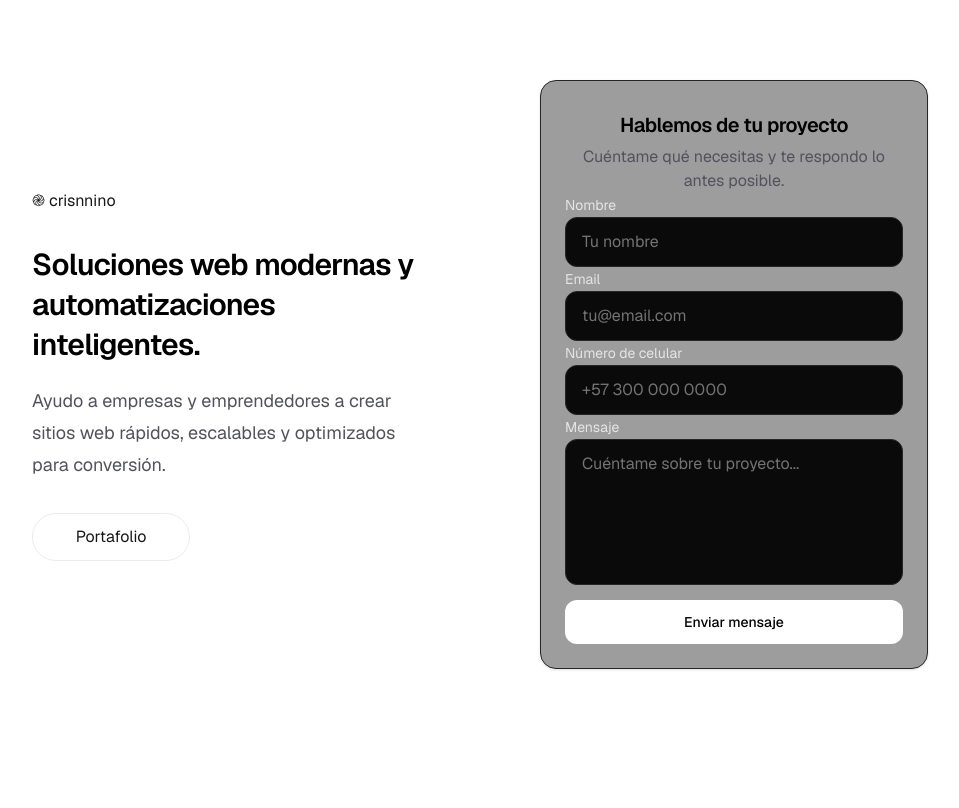
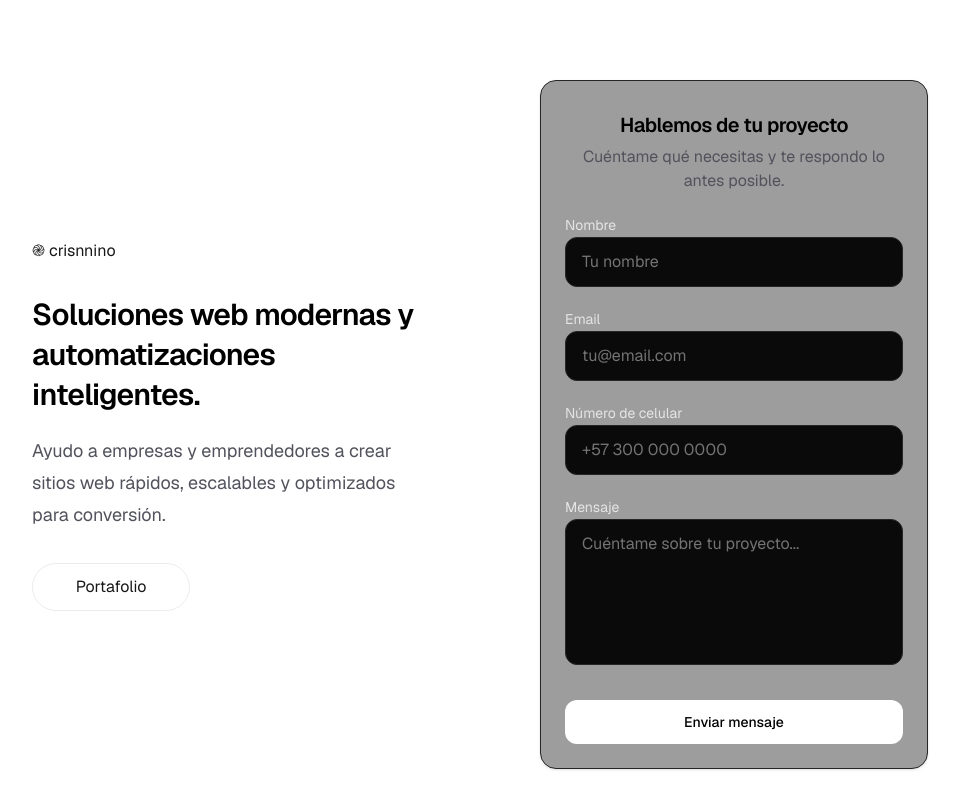
Before and after one commit to felipenino13/crisnnino, a Next.js app: page / in a window 1280 px wide. Shown: the top 808 px of the page, without its empty margins (160-1119 px from the left). Built offline with nearby package versions, Linux system fonts and the light colour scheme.

Commit message:
datos del formulario direccionado a n8n

```diff
--- a/app/page.tsx
+++ b/app/page.tsx
@@ -1,3 +1,5 @@
+import ContactForm from "@/components/ContactForm";
+
 export default function Home() {
   return (
     <div className="flex min-h-screen items-center justify-center bg-zinc-50 font-sans dark:bg-black">
@@ -23,96 +25,7 @@ export default function Home() {
               </a>
           </div>
           <div className="space-y-5 rounded-2xl border border-neutral-800 bg-neutral-950/40 p-6 shadow-sm">
-
-
-          {/* Contact Form */}
-            <form
-            action="mailto:info@crisnnino.com"
-            method="post"
-            encType="text/plain"
-            >
-            <div className="text-center">
-              <h1 className="text-xl font-semibold leading-10 tracking-tight text-black dark:text-zinc-50">
-                Hablemos de tu proyecto
-              </h1>
-              <p className="text-md leading-6 text-zinc-600 dark:text-zinc-400">
-                Cuéntame qué necesitas y te respondo lo antes posible.
-              </p>
-            </div>
-
-
-            {/* Nombre */}
-            <div className="space-y-2">
-                <label htmlFor="name" className="text-sm text-neutral-200">
-                Nombre
-                </label>
-                <input
-                id="name"
-                name="Nombre"
-                type="text"
-                autoComplete="name"
-                placeholder="Tu nombre"
-                className="w-full rounded-xl border border-neutral-800 bg-neutral-950 px-4 py-3 text-neutral-100 placeholder:text-neutral-500 outline-none focus:border-neutral-600"
-                required
-                />
-            </div>
-
-            {/* Email */}
-            <div className="space-y-2">
-                <label htmlFor="email" className="text-sm text-neutral-200">
-                Email
-                </label>
-                <input
-                id="email"
-                name="Email"
-                type="email"
-                autoComplete="email"
-                placeholder="tu@email.com"
-                className="w-full rounded-xl border border-neutral-800 bg-neutral-950 px-4 py-3 text-neutral-100 placeholder:text-neutral-500 outline-none focus:border-neutral-600"
-                required
-                />
-            </div>
-
-            {/* Teléfono */}
-            <div className="space-y-2">
-                <label htmlFor="phone" className="text-sm text-neutral-200">
-                Número de celular
-                </label>
-                <input
-                id="phone"
-                name="Celular"
-                type="tel"
-                autoComplete="tel"
-                placeholder="+57 300 000 0000"
-                className="w-full rounded-xl border border-neutral-800 bg-neutral-950 px-4 py-3 text-neutral-100 placeholder:text-neutral-500 outline-none focus:border-neutral-600"
-                />
-            </div>
-
-            {/* Mensaje */}
-            <div className="space-y-2">
-                <label htmlFor="message" className="text-sm text-neutral-200">
-                Mensaje
-                </label>
-                <textarea
-                id="message"
-                name="Mensaje"
-                placeholder="Cuéntame sobre tu proyecto..."
-                rows={5}
-                className="w-full resize-none rounded-xl border border-neutral-800 bg-neutral-950 px-4 py-3 text-neutral-100 placeholder:text-neutral-500 outline-none focus:border-neutral-600"
-                required
-                />
-            </div>
-
-            {/* Botón */}
-            <div className="pt-2">
-                <button
-                type="submit"
-                className="w-full rounded-xl bg-white px-5 py-3 text-sm font-medium text-black hover:opacity-90 transition"
-                >
-                Enviar mensaje
-                </button>
-            </div>
-            </form>
+            <ContactForm />
           </div>
 
         </div>
--- /dev/null
+++ b/components/ContactForm.tsx
@@ -0,0 +1,169 @@
+"use client";
+
+import { useState } from "react";
+
+type Status = "idle" | "loading" | "success" | "error";
+
+export default function ContactForm() {
+  const [status, setStatus] = useState<Status>("idle");
+  const [message, setMessage] = useState<string>("");
+
+  async function handleSubmit(e: React.FormEvent<HTMLFormElement>) {
+    e.preventDefault();
+    setStatus("loading");
+    setMessage("");
+
+    const formEl = e.currentTarget;
+    const formData = new FormData(formEl);
+
+    // Honeypot anti-spam: si lo llenan, abortamos silenciosamente
+    const website = String(formData.get("website") ?? "");
+    if (website.trim().length > 0) {
+      setStatus("success");
+      setMessage("¡Mensaje enviado!");
+      formEl.reset();
+      return;
+    }
+
+    // Payload (JSON) hacia n8n
+    const payload = {
+      name: String(formData.get("name") ?? ""),
+      email: String(formData.get("email") ?? ""),
+      phone: String(formData.get("phone") ?? ""),
+      message: String(formData.get("message") ?? ""),
+      // extras opcionales (útiles para n8n)
+      pageUrl: typeof window !== "undefined" ? window.location.href : "",
+      submittedAt: new Date().toISOString(),
+    };
+
+    try {
+      const res = await fetch("https://n8n.crisnnino.com/webhook/formulario-test", {
+        method: "POST",
+        headers: {
+          "Content-Type": "application/json",
+        },
+        body: JSON.stringify(payload),
+      });
+
+      if (!res.ok) {
+        throw new Error(`HTTP ${res.status}`);
+      }
+
+      setStatus("success");
+      setMessage("¡Listo! Te contactaré pronto.");
+      formEl.reset();
+    } catch (err) {
+      setStatus("error");
+      setMessage("No se pudo enviar. Intenta de nuevo en unos segundos.");
+    }
+  }
+
+  return (
+    <form onSubmit={handleSubmit} className="space-y-5">
+      <div className="text-center">
+        <h1 className="text-xl font-semibold leading-10 tracking-tight text-black dark:text-zinc-50">
+          Hablemos de tu proyecto
+        </h1>
+        <p className="text-md leading-6 text-zinc-600 dark:text-zinc-400">
+          Cuéntame qué necesitas y te respondo lo antes posible.
+        </p>
+      </div>
+
+      {/* Honeypot (oculto) */}
+      <div className="hidden" aria-hidden="true">
+        <label htmlFor="website">Website</label>
+        <input id="website" name="website" type="text" tabIndex={-1} autoComplete="off" />
+      </div>
+
+      {/* Nombre */}
+      <div className="space-y-2">
+        <label htmlFor="name" className="text-sm text-neutral-200">
+          Nombre
+        </label>
+        <input
+          id="name"
+          name="name"
+          type="text"
+          autoComplete="name"
+          placeholder="Tu nombre"
+          className="w-full rounded-xl border border-neutral-800 bg-neutral-950 px-4 py-3 text-neutral-100 placeholder:text-neutral-500 outline-none focus:border-neutral-600"
+          required
+          disabled={status === "loading"}
+        />
+      </div>
+
+      {/* Email */}
+      <div className="space-y-2">
+        <label htmlFor="email" className="text-sm text-neutral-200">
+          Email
+        </label>
+        <input
+          id="email"
+          name="email"
+          type="email"
+          autoComplete="email"
+          placeholder="tu@email.com"
+          className="w-full rounded-xl border border-neutral-800 bg-neutral-950 px-4 py-3 text-neutral-100 placeholder:text-neutral-500 outline-none focus:border-neutral-600"
+          required
+          disabled={status === "loading"}
+        />
+      </div>
+
+      {/* Teléfono */}
+      <div className="space-y-2">
+        <label htmlFor="phone" className="text-sm text-neutral-200">
+          Número de celular
+        </label>
+        <input
+          id="phone"
+          name="phone"
+          type="tel"
+          autoComplete="tel"
+          placeholder="+57 300 000 0000"
+          className="w-full rounded-xl border border-neutral-800 bg-neutral-950 px-4 py-3 text-neutral-100 placeholder:text-neutral-500 outline-none focus:border-neutral-600"
+          disabled={status === "loading"}
+        />
+      </div>
+
+      {/* Mensaje */}
+      <div className="space-y-2">
+        <label htmlFor="message" className="text-sm text-neutral-200">
+          Mensaje
+        </label>
+        <textarea
+          id="message"
+          name="message"
+          placeholder="Cuéntame sobre tu proyecto..."
+          rows={5}
+          className="w-full resize-none rounded-xl border border-neutral-800 bg-neutral-950 px-4 py-3 text-neutral-100 placeholder:text-neutral-500 outline-none focus:border-neutral-600"
+          required
+          disabled={status === "loading"}
+        />
+      </div>
+
+      {/* Feedback */}
+      {message && (
+        <div
+          className={`rounded-xl border px-4 py-3 text-sm ${
+            status === "success"
+              ? "border-emerald-600/40 text-emerald-200"
+              : "border-red-600/40 text-red-200"
+          }`}
+        >
+          {message}
+        </div>
+      )}
+
+      {/* Botón */}
+      <div className="pt-2">
+        <button
+          type="submit"
+          disabled={status === "loading"}
+          className="w-full rounded-xl bg-white px-5 py-3 text-sm font-medium text-black hover:opacity-90 transition disabled:opacity-60"
+        >
+          {status === "loading" ? "Enviando..." : "Enviar mensaje"}
+        </button>
+      </div>
+    </form>
+  );
+}
```
